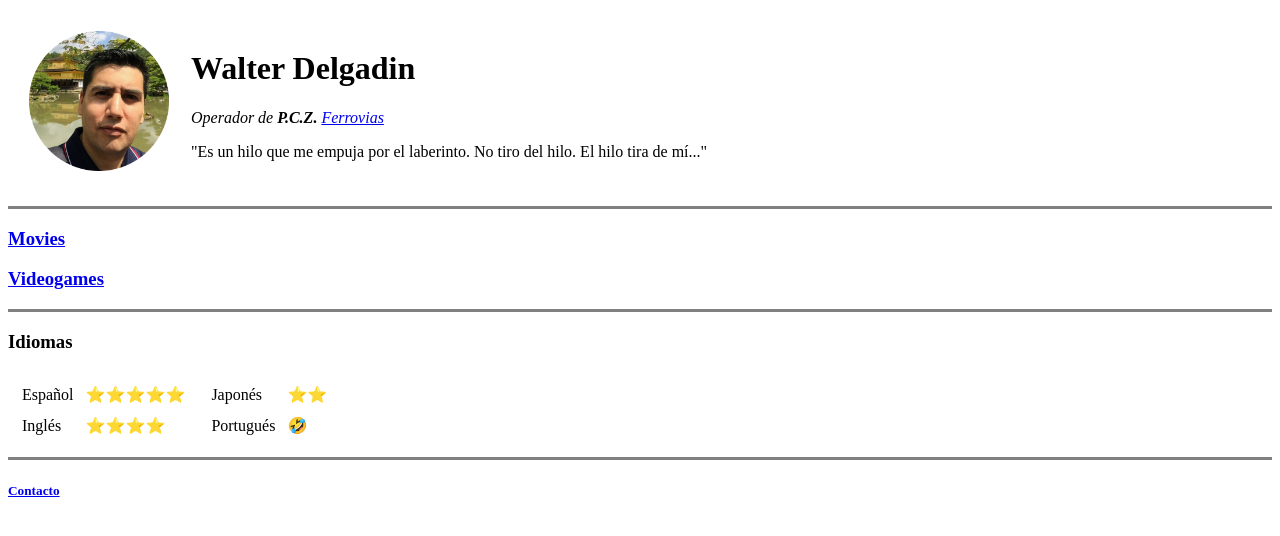
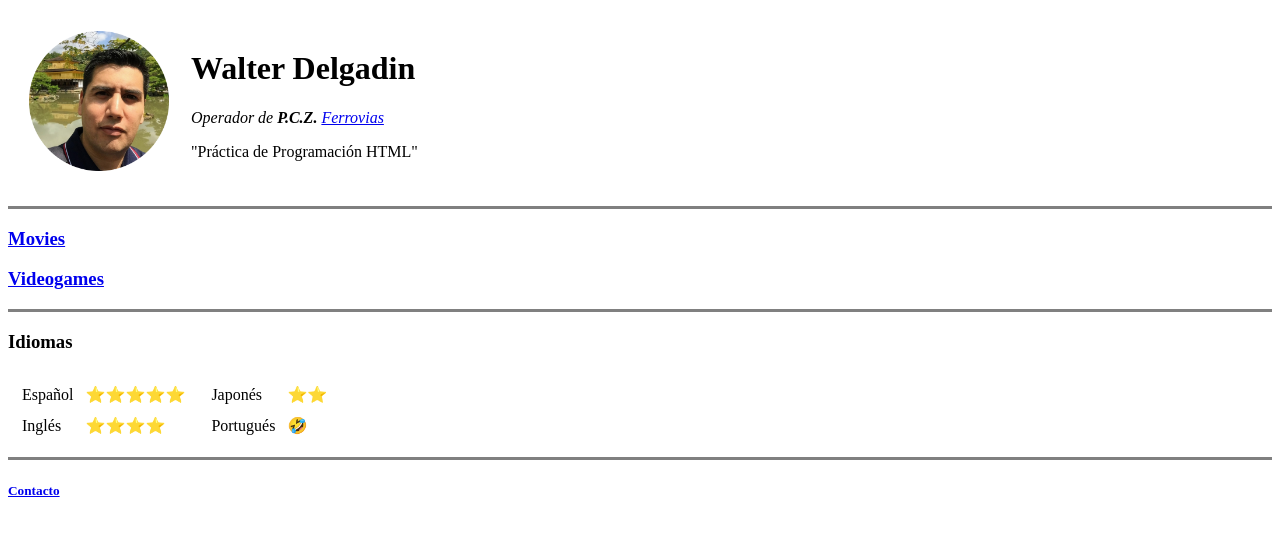
Before and after one commit to WLestat/Personal-Site, a plain HTML site: page index.html in a window 1280 px wide. Drawn offline with Linux system fonts and the light colour scheme.

Commit message:
Update index.html

```diff
--- a/index.html
+++ b/index.html
@@ -13,7 +13,7 @@
       <td>
         <H1>Walter Delgadin</H1>
         <p><em>Operador de <strong>P.C.Z. </strong><a href="http://www.ferrovias.com.ar/">Ferrovias</a></em></p>
-        <p>"Es un hilo que me empuja por el laberinto. No tiro del hilo. El hilo tira de mí..."</p>
+        <p>"Práctica de Programación HTML"</p>
       </td>
     </tr>
   </table>
```
